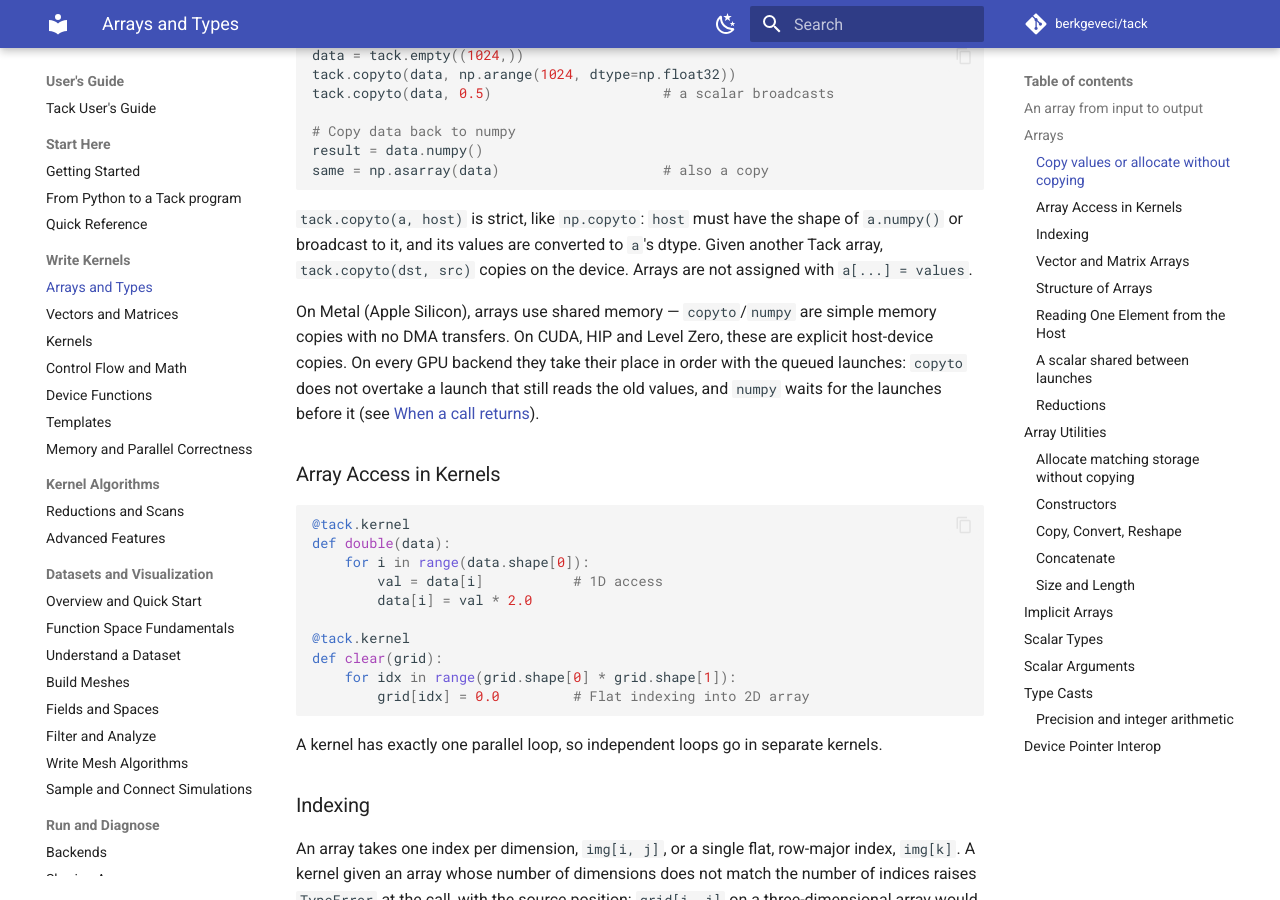
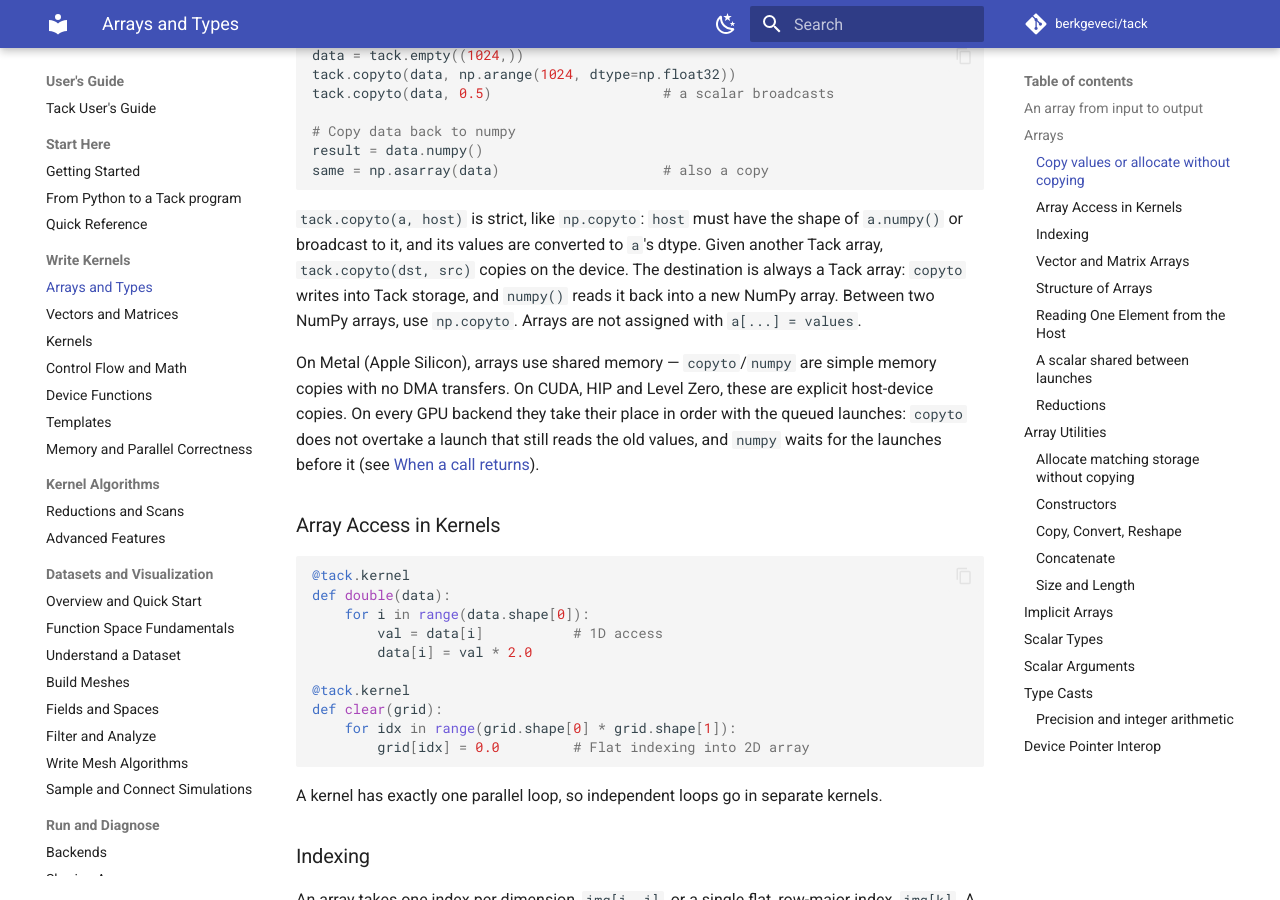
Before and after one commit to berkgeveci/tack, an MkDocs documentation site: the page built from docs/users-guide/02-arrays-and-types.md, in a window 1280 px wide and 900 px high, scrolled down 2970 px. Built offline with MkDocs 1.6.1 and Material for MkDocs 9.7.7, drawn with Linux system fonts in a browser that asks for light colours; comment, search, counter and statistics services are not loaded; the version menu is left out.

Commit message:
copyto: say it only writes into Tack arrays
copyto borrows np.copyto's name, and the guide showed numpy() right
under it, so it read as a copy in either direction, or between host
arrays. The docstring and the arrays chapter now say the destination is
always a Tack array, numpy() reads one back, and np.copyto copies
between NumPy arrays; the quick reference names its two kinds of source.

The datasets example copied a column of positions before copyto, which
takes a strided view as it is.

```diff
--- a/docs/examples/datasets.py
+++ b/docs/examples/datasets.py
@@ -29,7 +29,7 @@ def run(arch="cpu", check=False):
 
     # --8<-- [start:fields]
     height = tack.empty((mesh.num_points,))
-    tack.copyto(height, positions[:, 2].copy())
+    tack.copyto(height, positions[:, 2])
     mesh.fields["height"] = td.Field(td.H1(mesh), height)            # point data
     material = tack.empty((mesh.num_cells,))
     tack.copyto(material, np.array([1.0, 2.0], np.float32))
--- a/docs/users-guide/02-arrays-and-types.md
+++ b/docs/users-guide/02-arrays-and-types.md
@@ -151,7 +151,9 @@ same = np.asarray(data)                    # also a copy
 `tack.copyto(a, host)` is strict, like `np.copyto`: `host` must have the
 shape of `a.numpy()` or broadcast to it, and its values are converted to
 `a`'s dtype. Given another Tack array, `tack.copyto(dst, src)` copies on the
-device. Arrays are not assigned with `a[...] = values`.
+device. The destination is always a Tack array: `copyto` writes into Tack
+storage, and `numpy()` reads it back into a new NumPy array. Between two NumPy
+arrays, use `np.copyto`. Arrays are not assigned with `a[...] = values`.
 
 On Metal (Apple Silicon), arrays use shared memory — `copyto`/`numpy`
 are simple memory copies with no DMA transfers. On CUDA, HIP and Level Zero,
```
Also changed, not shown: docs/users-guide/quick-reference.md (+1 -1 lines), 1 other file.
